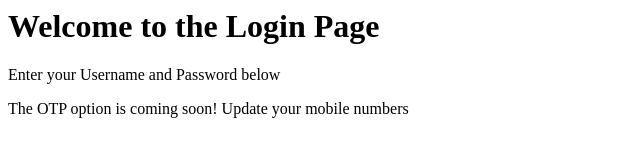
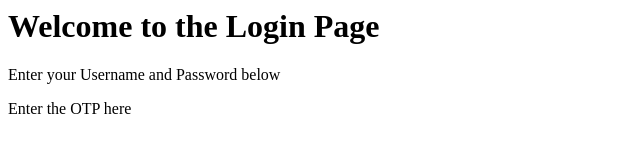
Before and after one commit to xiaoyuandevlab/test-restore, a plain HTML site: page login.html in a window 1280 px wide. Shown: the whole page, without its empty margins (0-640 px from the left). Drawn offline with Linux system fonts and the light colour scheme.

Commit message:
OTP Added

```diff
--- a/login.html
+++ b/login.html
@@ -3,6 +3,6 @@
 <body>
 	<h1>Welcome to the Login Page</h1>
 	<p>Enter your Username and Password below</p>
-	<p>The OTP option is coming soon! Update your mobile numbers</p>
+	<p>Enter the OTP here</p>
 </body>
 </html>
```
